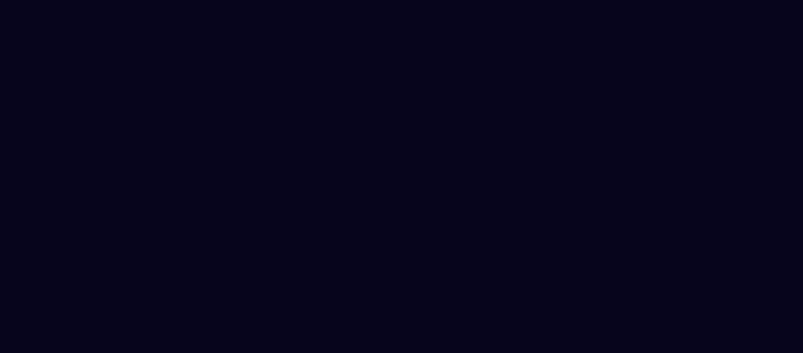
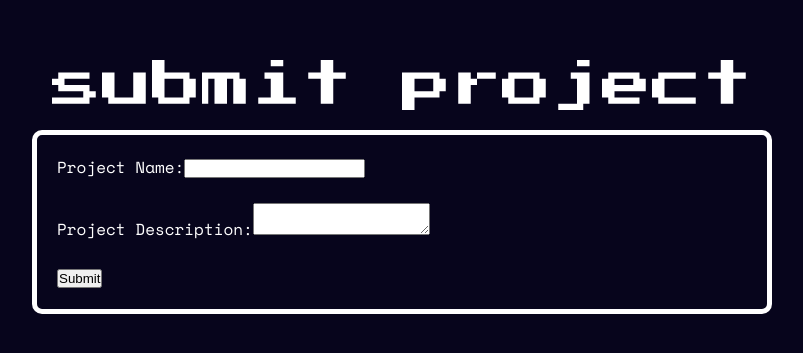
Before and after one commit to Matttran7/Online-EgrProject-Finder, a React (Create React App) app in the folder react/egr-finder/: page /submitProject in a window 1280 px wide. Before the commit this address had no page. Shown: the part 223-576 px from the top of the page, without its empty margins (238-1041 px from the left). Built offline with nearby package versions, Linux system fonts and the light colour scheme.

Commit message:
updated todo,footer,submit
added more tasks to todo

added a footer with link to submit user's own project in /submitProject.

```diff
--- a/react/egr-finder/src/App.js
+++ b/react/egr-finder/src/App.js
@@ -2,6 +2,7 @@ import "./App.css";
 import { BrowserRouter as Router, Route, Routes } from "react-router-dom";
 import Home from "./Pages/home"
 import Locations from "./Pages/locations"
+import SubmitProject from "./Pages/submitProject"
 
 function App(){
   return (
@@ -9,6 +10,7 @@ function App(){
       <Routes>
         <Route exact path="/" element={<Home />} />
         <Route exact path="/locations" element={<Locations />} />
+        <Route exact path="/submitProject" element={<SubmitProject />} />
       </Routes>
     </Router>
   );
--- /dev/null
+++ b/react/egr-finder/src/Pages/Footer.js
@@ -0,0 +1,23 @@
+import React from 'react';
+import { useNavigate } from "react-router-dom";
+import './footerStyle.css';
+
+const Footer = () => {
+  const navigate = useNavigate();
+
+  const handleLinkPress = () => {
+    navigate('/submitProject');
+  }
+  return (
+    <footer className="footer">
+      {/* Footer content */}
+      <div className='addText'>
+        <span>Got a project you want want to </span>
+        <a className="addLink" href="" onClick={() => handleLinkPress()}>advertise</a>
+        <span>?</span>
+      </div>
+    </footer>
+  );
+};
+
+export default Footer;
--- /dev/null
+++ b/react/egr-finder/src/Pages/footerStyle.css
@@ -0,0 +1,31 @@
+/*Space mono*/
+@import url('https://fonts.googleapis.com/css2?family=Space+Mono&display=swap');
+
+/*Reset CSS*/
+body, html, div, span, applet, object, iframe, h1, h2, h3, h4, h5, h6, p, blockquote, pre, a, abbr, acronym, address, big, cite, code, del, dfn, em, img, ins, kbd, q, s, samp, small, strike, strong, sub, sup, tt, var, b, u, i, center, dl, dt, dd, ol, ul, li, fieldset, form, label, legend, table, caption, tbody, tfoot, thead, tr, th, td, article, aside, canvas, details, embed, figure, figcaption, footer, header, hgroup, menu, nav, output, ruby, section, summary, time, mark, audio, video {
+    margin: 0;
+    padding: 0;
+    border: 0;
+    font-size: 100%;
+    font: inherit;
+    vertical-align: baseline;
+}
+
+.addText{
+    color:rgb(125, 125, 125);
+    font-size: 12px;
+    font-family: 'Space Mono', monospace;
+}
+.addLink{
+    color:rgb(255, 255, 255);
+    text-decoration: none;
+}
+.addLink:visited
+{
+   color: rgb(255, 255, 255);
+   text-decoration: none;
+}
+.addLink:hover{
+    color:rgb(155, 0, 145);
+    transition: color .5s;
+}
--- a/react/egr-finder/src/Pages/home.js
+++ b/react/egr-finder/src/Pages/home.js
@@ -3,7 +3,7 @@ import '../style.css';
 import US_States from '../US_States';
 import { handleInputChangeLogic} from '../SearchLogic';
 import { useNavigate } from "react-router-dom";
-
+import Footer from "./Footer";
 
 function Home() {
   const [placeholder, setPlaceholder] = useState('');
@@ -161,6 +161,7 @@ function Home() {
           </div>
         </div>
       </div>
+      <Footer />
     </div>
   );
 }
--- /dev/null
+++ b/react/egr-finder/src/Pages/submitProject.js
@@ -0,0 +1,24 @@
+import React from 'react';
+import './submitProjectStyle.css';
+
+function SubmitProject() {
+  const handleSubmit = () => {
+  };
+
+  return (
+    <div>
+      <h2 className='submitYourProject'>submit project</h2>
+      <form className='submitForm' onSubmit={handleSubmit}>
+        <label htmlFor="projectName">Project Name:</label>
+        <input type="text" id="projectName" name="projectName" required />
+        <br /><br />
+        <label htmlFor="projectDescription">Project Description:</label>
+        <textarea id="projectDescription" name="projectDescription" required></textarea>
+        <br /><br />
+        <button type="submit">Submit</button>
+      </form>
+    </div>
+  );
+}
+
+export default SubmitProject;
--- /dev/null
+++ b/react/egr-finder/src/Pages/submitProjectStyle.css
@@ -0,0 +1,30 @@
+/*Space mono*/
+@import url('https://fonts.googleapis.com/css2?family=Space+Mono&display=swap');
+/*Press Start 2P*/
+@import url('https://fonts.googleapis.com/css2?family=Press+Start+2P&display=swap');
+
+/*Reset CSS*/
+body, html, div, span, applet, object, iframe, h1, h2, h3, h4, h5, h6, p, blockquote, pre, a, abbr, acronym, address, big, cite, code, del, dfn, em, img, ins, kbd, q, s, samp, small, strike, strong, sub, sup, tt, var, b, u, i, center, dl, dt, dd, ol, ul, li, fieldset, form, label, legend, table, caption, tbody, tfoot, thead, tr, th, td, article, aside, canvas, details, embed, figure, figcaption, footer, header, hgroup, menu, nav, output, ruby, section, summary, time, mark, audio, video {
+    margin: 0;
+    padding: 0;
+    border: 0;
+    font-size: 100%;
+    font: inherit;
+    vertical-align: baseline;
+}
+
+.submitYourProject{
+    font-size: 50px;
+    padding: 20px;
+    color:white;
+    font-family: 'Press Start 2P', cursive;
+}
+
+.submitForm{
+    color:white;
+    font-family: 'Space Mono', monospace;
+    border: 5px solid white;
+    padding: 20px;
+    border-radius: 10px;
+    min-height: fit-content;
+}
--- a/react/egr-finder/src/style.css
+++ b/react/egr-finder/src/style.css
@@ -62,10 +62,9 @@ html, body, #app {
     height:auto;
     padding: 1%;
   }
-
   .satelite {
     max-width: 70%;
-    min-width: 60%;
+    min-width: 65%;
     display: block;
     transition: all .1s;
   }
@@ -79,6 +78,7 @@ html, body, #app {
     flex-direction: column;
     align-items: center;
     position: relative;
+    font-family: 'Space Mono', monospace;
   }
 
 
@@ -157,3 +157,15 @@ html, body, #app {
   background: rgb(225, 225, 225);
   border-radius: 0px;
 }
+
+
+
+.footer {
+  background-color: transparent;
+  color: white;
+  padding: 20px;
+  position: fixed;
+  bottom: 0;
+  left: 0;
+  width: 100vw;
+}
```
Also changed, not shown: 1 other file (tests, documents, lock files or other folders).
